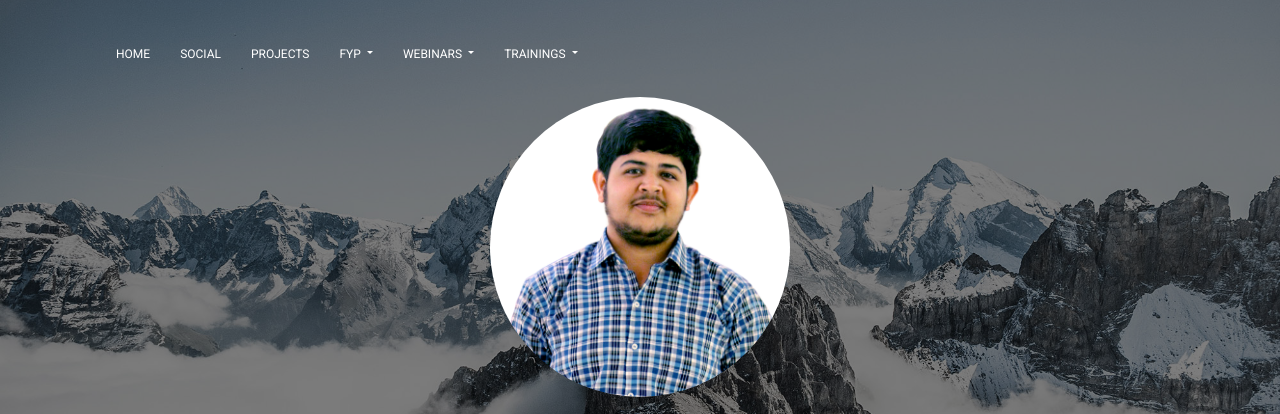
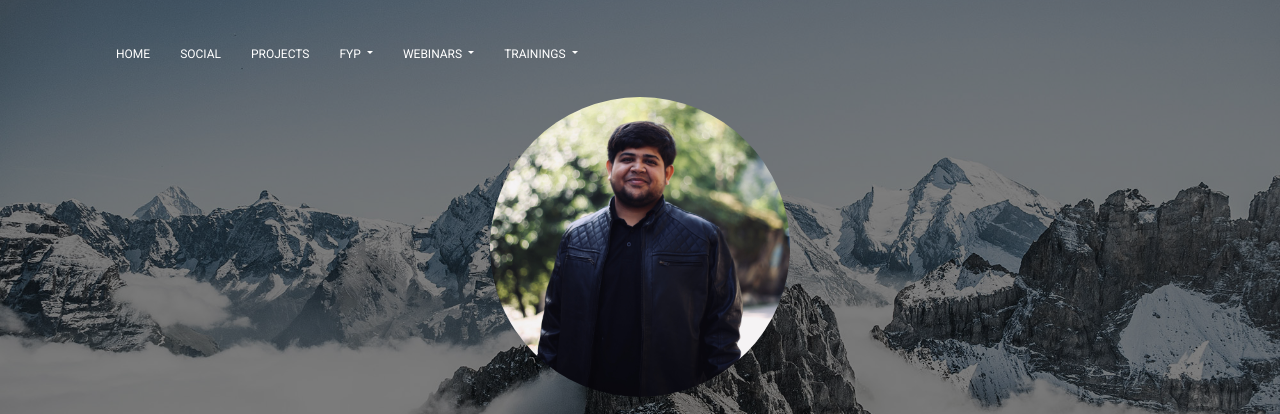
Before and after one commit to MuhammadRafay151/MyWebsite, a plain HTML site: page index.html in a window 1280 px wide. Shown: the top 414 px of the page. Drawn offline with Linux system fonts and the light colour scheme; no server answers.

Commit message:
profile pic update

```diff
--- a/index.html
+++ b/index.html
@@ -48,7 +48,7 @@
             <div class="row">
                 <div class="col-md-8 ml-auto mr-auto">
                     <div class="text-center">
-                        <img class="rounded-circle p1" src="assets/img/ProfileImg.jpg" alt="">
+                        <img class="rounded-circle p1" src="assets/img/profile.jpeg" alt="">
                     </div>
                     <div class="brand text-center">
 
```
Also changed, not shown: assets/img/profile.jpeg (added).
